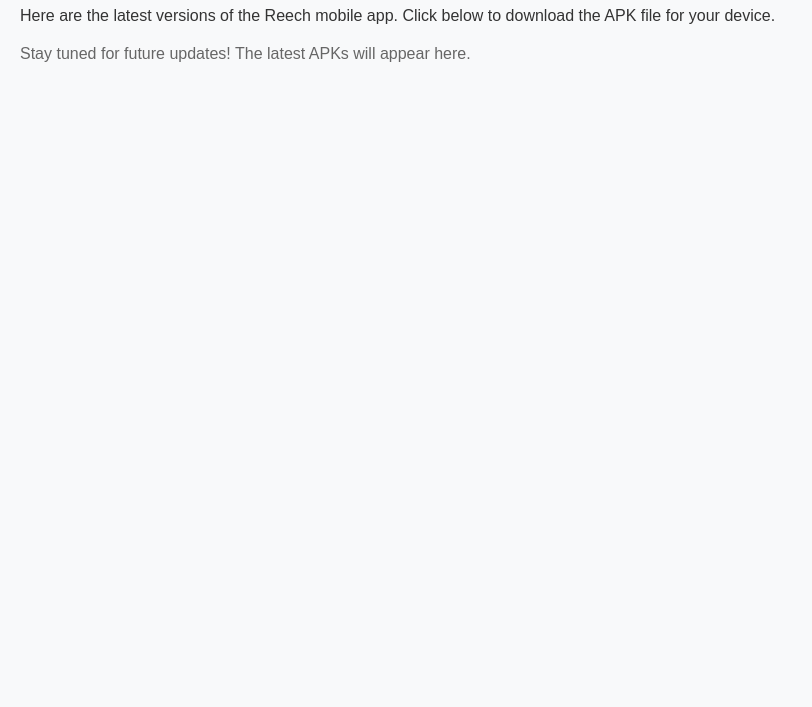
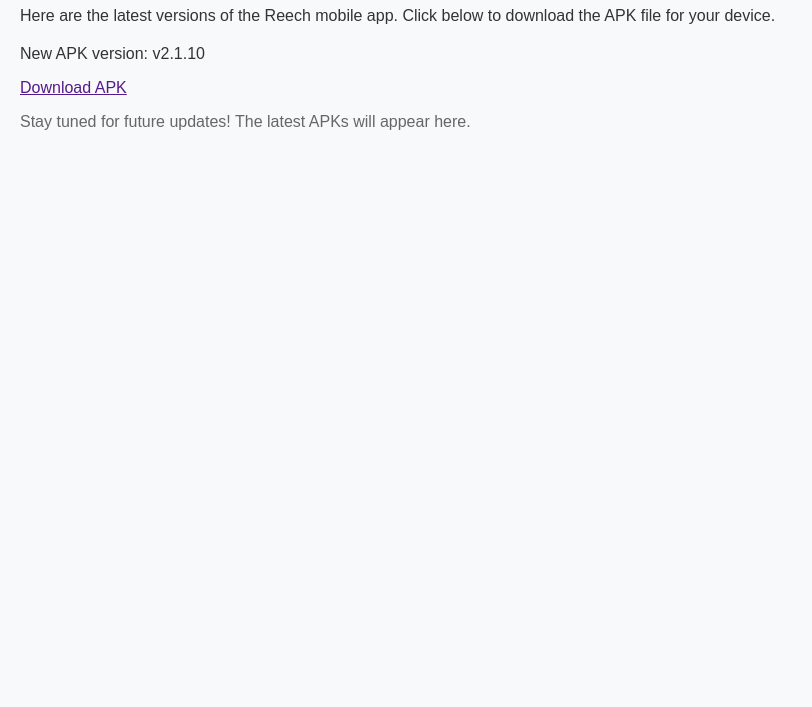
Before and after one commit to Reecheble2022/releases-reech-app, a plain HTML site: page index.html in a window 1280 px wide. Shown: the part 93-800 px from the top of the page, without its empty margins (0-812 px from the left). Drawn offline with Linux system fonts and the light colour scheme.

Commit message:
Update APK download link for version v2.1.10

```diff
--- a/index.html
+++ b/index.html
@@ -56,6 +56,8 @@
     <section class="download-container">
         <!-- This is where the new APK download links will be appended by GitHub Actions -->
         <div id="apk-download-links">
+<p>New APK version: v2.1.10</p>
+<a href="" download>Download APK</a>
             <!-- New links will be added here -->
         </div>
     </section>
```
